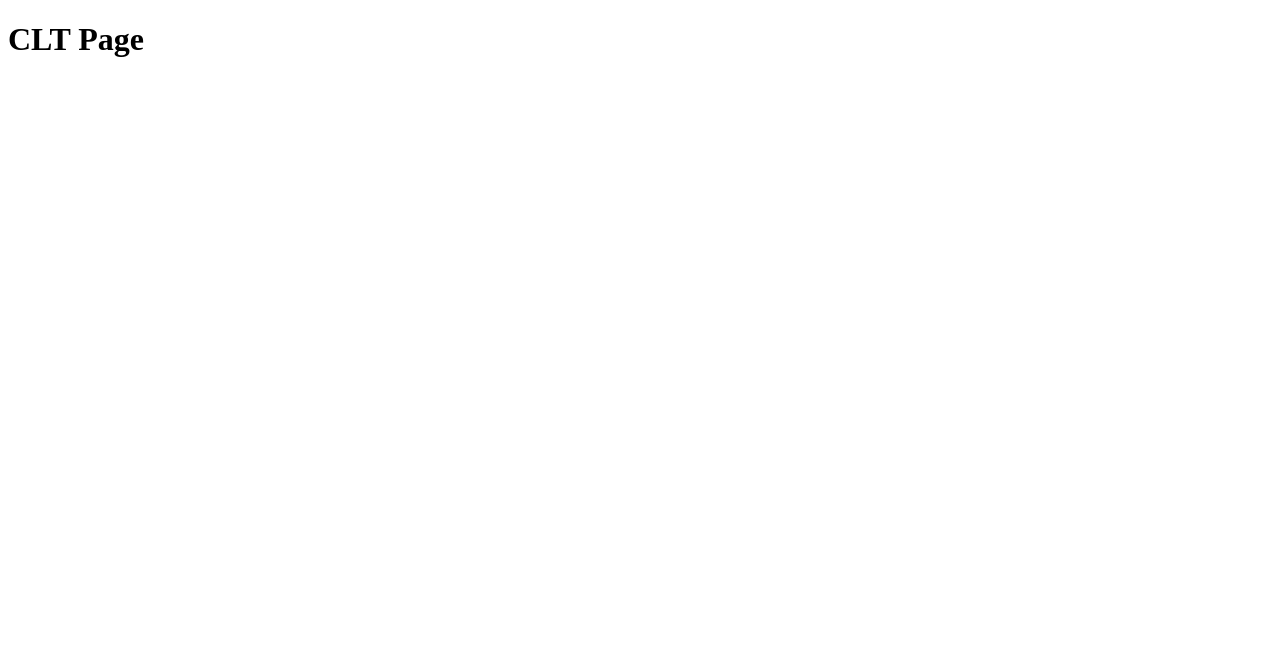
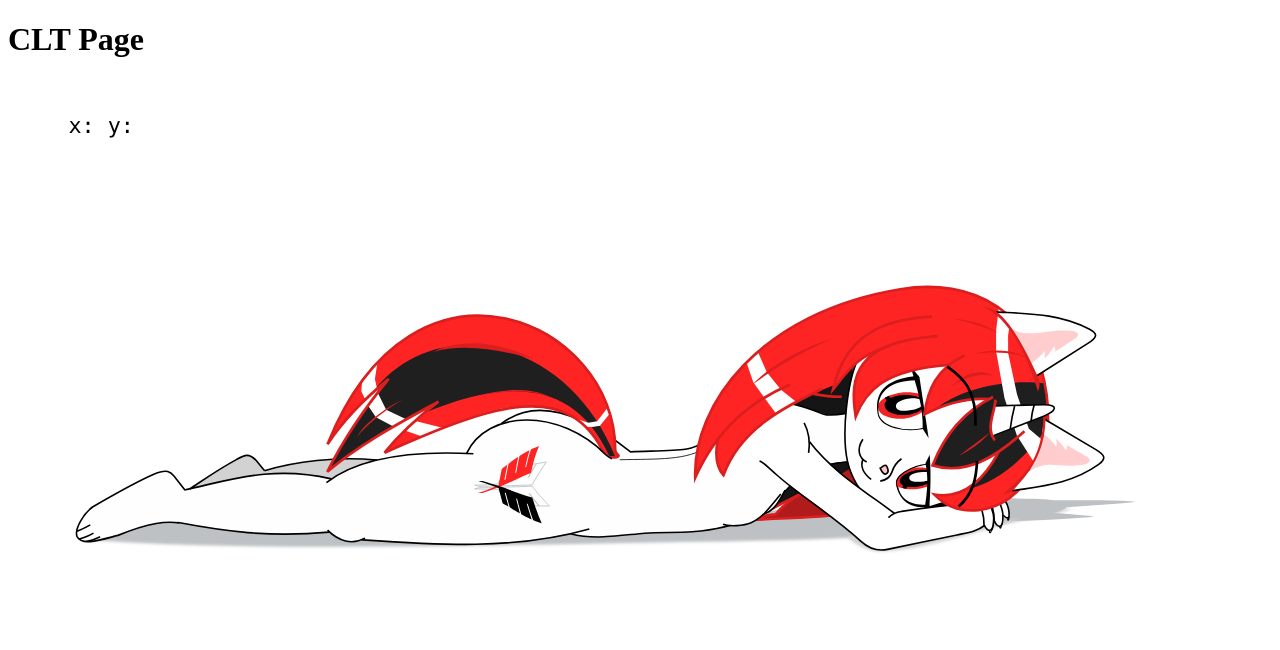
Before and after one commit to caffeline/CLT_Page, a plain HTML site: page index.html in a window 1280 px wide. Drawn offline with Linux system fonts and the light colour scheme.

Commit message:
Add: main svg load

```diff
--- a/index.html
+++ b/index.html
@@ -2,9 +2,15 @@
 <html>
   <head>
     <title>CLT Page</title>
+    <style>
+      #cltObj{
+        width: 100%;
+      }
+    </style>
   </head>
 
   <body>
     <h1>CLT Page</h1>
+    <object id="cltObj" data="asset/clt_main.svg"></object>
   </body>
 </html>
```
Also changed, not shown: asset/clt_main.svg (added).
